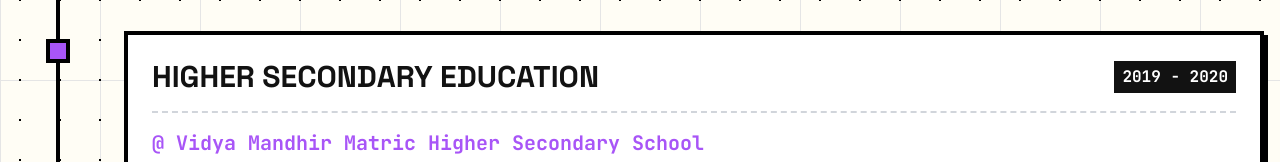
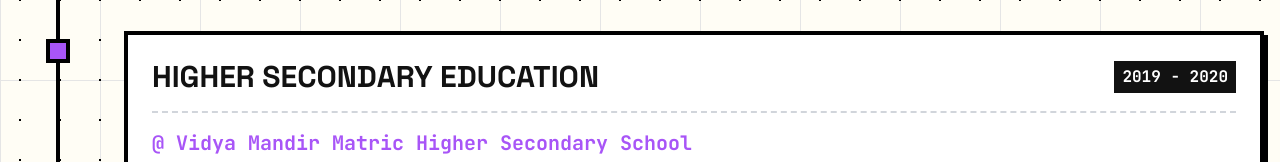
Before and after one commit to Navin-MS-data/my-portfolio, a plain HTML site: page index.html in a window 1280 px wide. Shown: the part 2620-2782 px from the top of the page. Drawn offline with nearby package versions, Linux system fonts and the light colour scheme; no server answers.

Commit message:
school name change

```diff
--- a/index.html
+++ b/index.html
@@ -449,7 +449,7 @@
                         <h3 class="text-3xl font-black uppercase">Higher Secondary Education</h3>
                         <span class="font-mono font-bold bg-neo-black text-white px-2 py-1">2019 - 2020</span>
                     </div>
-                    <p class="font-mono text-xl mb-2 text-neo-purple font-bold">@ Vidya Mandhir Matric Higher Secondary School</p>
+                    <p class="font-mono text-xl mb-2 text-neo-purple font-bold">@ Vidya Mandir Matric Higher Secondary School</p>
                     <ul class="list-disc list-inside font-mono text-gray-700 space-y-1">
                         <li>Completed Higher Secondary Education</li>
                         <li>Built strong foundation in academics and extracurricular activities</li>
```
